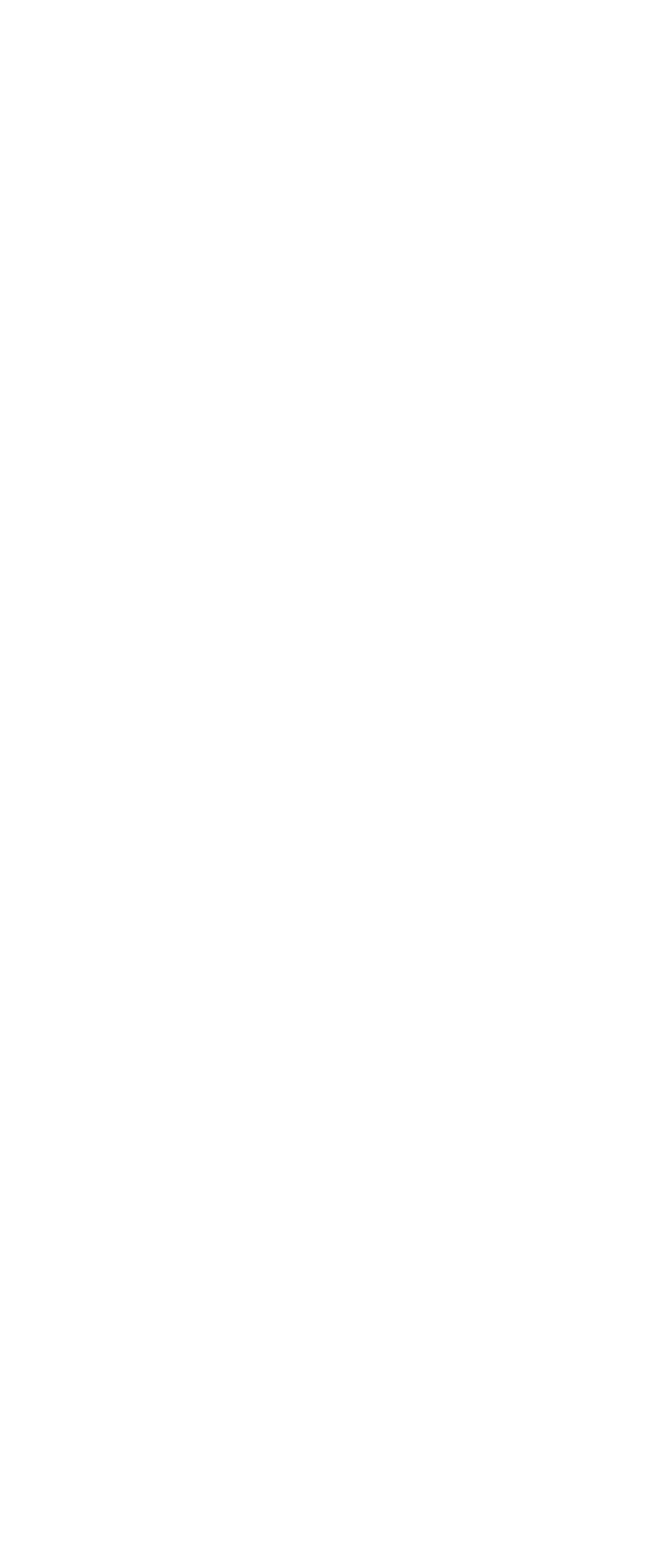
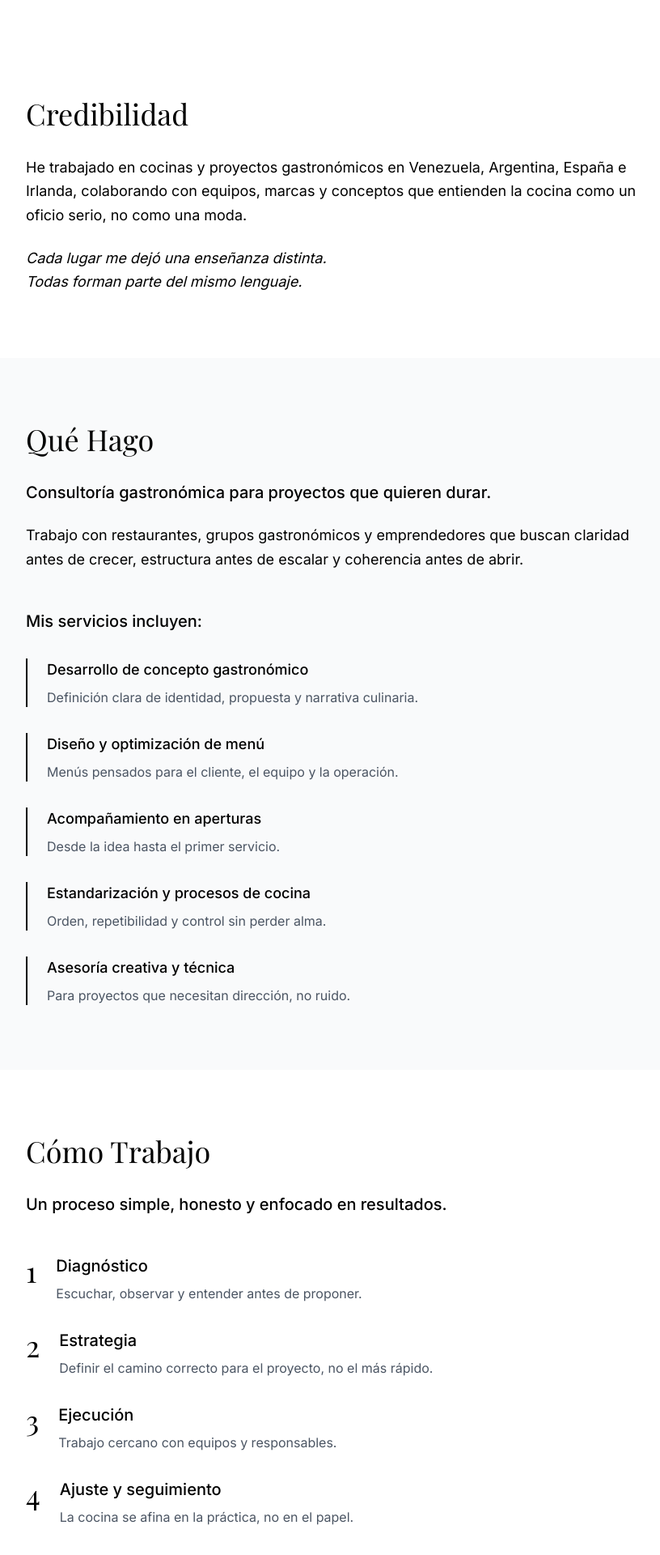
Before and after one commit to alediez2048/Chef-Consulting, a React (Vite) app: page / in a window 1280 px wide. Shown: the part 760-2680 px from the top of the page at 81% size, without its empty margins (224-1040 px from the left). Before the commit the page ends 800 px from the top, so only its background shows below. Built offline with nearby package versions, Linux system fonts and the light colour scheme; a web font is replaced by a local one.

Commit message:
Add all content sections with official Spanish copy

```diff
--- a/src/App.jsx
+++ b/src/App.jsx
@@ -1,11 +1,24 @@
 import React from 'react'
+import Hero from './components/Hero'
+import Credibilidad from './components/Credibilidad'
+import QueHago from './components/QueHago'
+import ComoTrabajo from './components/ComoTrabajo'
+import Mirada from './components/Mirada'
+import Trayectoria from './components/Trayectoria'
+import Imagenes from './components/Imagenes'
+import CTAFinal from './components/CTAFinal'
 
 function App() {
   return (
-    <div className="min-h-screen bg-white">
-      <h1 className="text-4xl font-serif text-center py-20">
-        Kike Mujica — Consultoría Gastronómica
-      </h1>
+    <div className="min-h-screen">
+      <Hero />
+      <Credibilidad />
+      <QueHago />
+      <ComoTrabajo />
+      <Mirada />
+      <Trayectoria />
+      <Imagenes />
+      <CTAFinal />
     </div>
   )
 }
--- /dev/null
+++ b/src/components/CTAFinal.jsx
@@ -0,0 +1,22 @@
+import React from 'react'
+
+function CTAFinal() {
+    return (
+        <section className="py-20 px-6">
+            <div className="max-w-3xl mx-auto text-center">
+                <p className="text-xl md:text-2xl mb-8 leading-relaxed">
+                    Si tienes un proyecto gastronómico y buscas claridad, estructura y criterio real, conversemos.
+                </p>
+                <p className="text-lg mb-8 italic leading-relaxed">
+                    No todos los proyectos necesitan consultoría.<br />
+                    Los que sí, lo saben.
+                </p>
+                <button className="px-8 py-3 bg-black text-white">
+                    Iniciar conversación
+                </button>
+            </div>
+        </section>
+    )
+}
+
+export default CTAFinal
--- /dev/null
+++ b/src/components/ComoTrabajo.jsx
@@ -0,0 +1,51 @@
+import React from 'react'
+
+function ComoTrabajo() {
+    const pasos = [
+        {
+            numero: '1',
+            titulo: 'Diagnóstico',
+            descripcion: 'Escuchar, observar y entender antes de proponer.'
+        },
+        {
+            numero: '2',
+            titulo: 'Estrategia',
+            descripcion: 'Definir el camino correcto para el proyecto, no el más rápido.'
+        },
+        {
+            numero: '3',
+            titulo: 'Ejecución',
+            descripcion: 'Trabajo cercano con equipos y responsables.'
+        },
+        {
+            numero: '4',
+            titulo: 'Ajuste y seguimiento',
+            descripcion: 'La cocina se afina en la práctica, no en el papel.'
+        }
+    ]
+
+    return (
+        <section className="py-20 px-6">
+            <div className="max-w-3xl mx-auto">
+                <h2 className="text-3xl md:text-4xl font-serif mb-8">Cómo Trabajo</h2>
+                <p className="text-xl mb-12 font-medium">
+                    Un proceso simple, honesto y enfocado en resultados.
+                </p>
+
+                <div className="space-y-8">
+                    {pasos.map((paso, index) => (
+                        <div key={index} className="flex gap-6">
+                            <div className="text-4xl font-serif flex-shrink-0">{paso.numero}</div>
+                            <div>
+                                <h3 className="text-xl font-medium mb-2">{paso.titulo}</h3>
+                                <p className="text-gray-600">{paso.descripcion}</p>
+                            </div>
+                        </div>
+                    ))}
+                </div>
+            </div>
+        </section>
+    )
+}
+
+export default ComoTrabajo
--- /dev/null
+++ b/src/components/Credibilidad.jsx
@@ -0,0 +1,20 @@
+import React from 'react'
+
+function Credibilidad() {
+    return (
+        <section className="py-20 px-6">
+            <div className="max-w-3xl mx-auto">
+                <h2 className="text-3xl md:text-4xl font-serif mb-8">Credibilidad</h2>
+                <p className="text-lg mb-6 leading-relaxed">
+                    He trabajado en cocinas y proyectos gastronómicos en Venezuela, Argentina, España e Irlanda, colaborando con equipos, marcas y conceptos que entienden la cocina como un oficio serio, no como una moda.
+                </p>
+                <p className="text-lg italic leading-relaxed">
+                    Cada lugar me dejó una enseñanza distinta.<br />
+                    Todas forman parte del mismo lenguaje.
+                </p>
+            </div>
+        </section>
+    )
+}
+
+export default Credibilidad
--- /dev/null
+++ b/src/components/Hero.jsx
@@ -0,0 +1,21 @@
+import React from 'react'
+
+function Hero() {
+    return (
+        <section className="min-h-screen flex items-center justify-center px-6">
+            <div className="max-w-4xl text-center">
+                <h1 className="text-5xl md:text-6xl font-serif mb-6">
+                    Gastronomía con criterio, técnica y propósito.
+                </h1>
+                <p className="text-xl md:text-2xl mb-8 text-gray-600">
+                    Consultoría gastronómica internacional basada en experiencia real, respeto por el producto y ejecución impecable.
+                </p>
+                <button className="px-8 py-3 bg-black text-white">
+                    Solicitar una conversación
+                </button>
+            </div>
+        </section>
+    )
+}
+
+export default Hero
--- /dev/null
+++ b/src/components/Imagenes.jsx
@@ -0,0 +1,27 @@
+import React from 'react'
+
+function Imagenes() {
+    return (
+        <section className="py-20 px-6 bg-gray-50">
+            <div className="max-w-3xl mx-auto text-center">
+                <p className="text-lg mb-4 leading-relaxed">
+                    El proceso importa tanto como el resultado.<br />
+                    Aquí no hay artificios, solo cocina, trabajo y tiempo.
+                </p>
+                <p className="text-sm italic text-gray-500">
+                    (Las imágenes deben hablar por sí solas.)
+                </p>
+
+                {/* Placeholder for images - will add later */}
+                <div className="mt-12 grid grid-cols-1 md:grid-cols-2 gap-4">
+                    <div className="aspect-square bg-gray-200"></div>
+                    <div className="aspect-square bg-gray-200"></div>
+                    <div className="aspect-square bg-gray-200"></div>
+                    <div className="aspect-square bg-gray-200"></div>
+                </div>
+            </div>
+        </section>
+    )
+}
+
+export default Imagenes
--- /dev/null
+++ b/src/components/Mirada.jsx
@@ -0,0 +1,25 @@
+import React from 'react'
+
+function Mirada() {
+    return (
+        <section className="py-20 px-6 bg-gray-50">
+            <div className="max-w-3xl mx-auto">
+                <h2 className="text-3xl md:text-4xl font-serif mb-8">Mirada</h2>
+                <p className="text-2xl md:text-3xl font-serif mb-8 leading-relaxed">
+                    La gastronomía no se trata solo de platos.<br />
+                    Se trata de <em>decisiones</em>.
+                </p>
+                <p className="text-lg mb-6 leading-relaxed">
+                    Decisiones sobre producto, técnica, tiempos, personas y territorio.<br />
+                    Cuando esas decisiones están alineadas, el resultado se siente.
+                </p>
+                <p className="text-lg leading-relaxed">
+                    No busco imponer un estilo.<br />
+                    Busco revelar el que ya existe, hacerlo más claro y llevarlo a su mejor versión.
+                </p>
+            </div>
+        </section>
+    )
+}
+
+export default Mirada
--- /dev/null
+++ b/src/components/QueHago.jsx
@@ -0,0 +1,52 @@
+import React from 'react'
+
+function QueHago() {
+    const servicios = [
+        {
+            titulo: 'Desarrollo de concepto gastronómico',
+            descripcion: 'Definición clara de identidad, propuesta y narrativa culinaria.'
+        },
+        {
+            titulo: 'Diseño y optimización de menú',
+            descripcion: 'Menús pensados para el cliente, el equipo y la operación.'
+        },
+        {
+            titulo: 'Acompañamiento en aperturas',
+            descripcion: 'Desde la idea hasta el primer servicio.'
+        },
+        {
+            titulo: 'Estandarización y procesos de cocina',
+            descripcion: 'Orden, repetibilidad y control sin perder alma.'
+        },
+        {
+            titulo: 'Asesoría creativa y técnica',
+            descripcion: 'Para proyectos que necesitan dirección, no ruido.'
+        }
+    ]
+
+    return (
+        <section className="py-20 px-6 bg-gray-50">
+            <div className="max-w-3xl mx-auto">
+                <h2 className="text-3xl md:text-4xl font-serif mb-8">Qué Hago</h2>
+                <p className="text-xl mb-6 font-medium">
+                    Consultoría gastronómica para proyectos que quieren durar.
+                </p>
+                <p className="text-lg mb-12 leading-relaxed">
+                    Trabajo con restaurantes, grupos gastronómicos y emprendedores que buscan claridad antes de crecer, estructura antes de escalar y coherencia antes de abrir.
+                </p>
+
+                <h3 className="text-xl mb-8 font-medium">Mis servicios incluyen:</h3>
+                <div className="space-y-8">
+                    {servicios.map((servicio, index) => (
+                        <div key={index} className="border-l-2 border-black pl-6">
+                            <h4 className="text-lg font-medium mb-2">{servicio.titulo}</h4>
+                            <p className="text-gray-600">{servicio.descripcion}</p>
+                        </div>
+                    ))}
+                </div>
+            </div>
+        </section>
+    )
+}
+
+export default QueHago
--- /dev/null
+++ b/src/components/Trayectoria.jsx
@@ -0,0 +1,23 @@
+import React from 'react'
+
+function Trayectoria() {
+    return (
+        <section className="py-20 px-6">
+            <div className="max-w-3xl mx-auto">
+                <h2 className="text-3xl md:text-4xl font-serif mb-8">Trayectoria</h2>
+                <p className="text-xl mb-6 font-medium">
+                    Soy Kike Mujica, cocinero y consultor gastronómico venezolano.
+                </p>
+                <p className="text-lg mb-6 leading-relaxed">
+                    Mi camino me ha llevado por cocinas y proyectos en distintos países, siempre con la misma premisa: respeto por el oficio, atención al detalle y compromiso con el trabajo bien hecho.
+                </p>
+                <p className="text-lg italic leading-relaxed">
+                    Venezuela sigue siendo el punto de partida.<br />
+                    El mundo, el contexto.
+                </p>
+            </div>
+        </section>
+    )
+}
+
+export default Trayectoria
```
